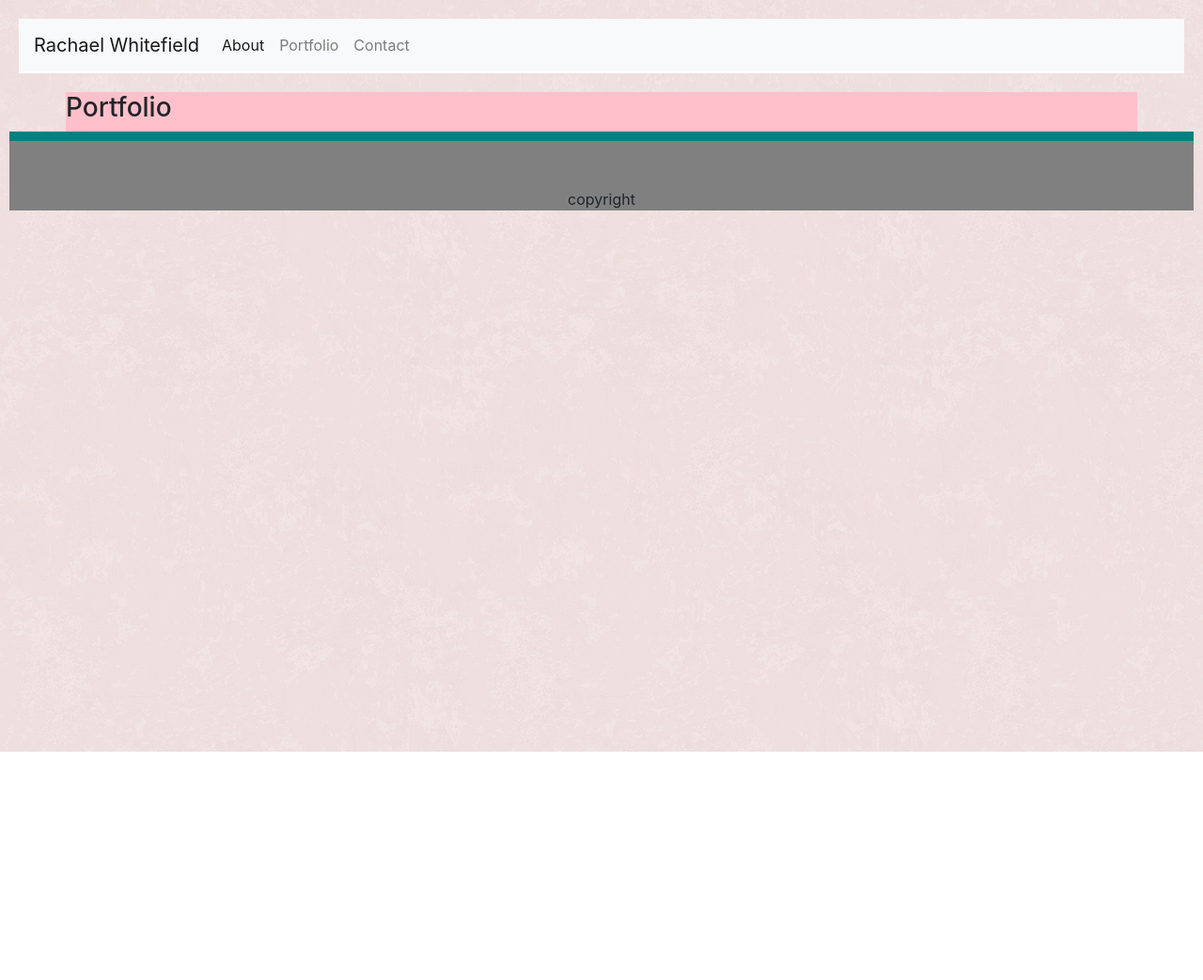
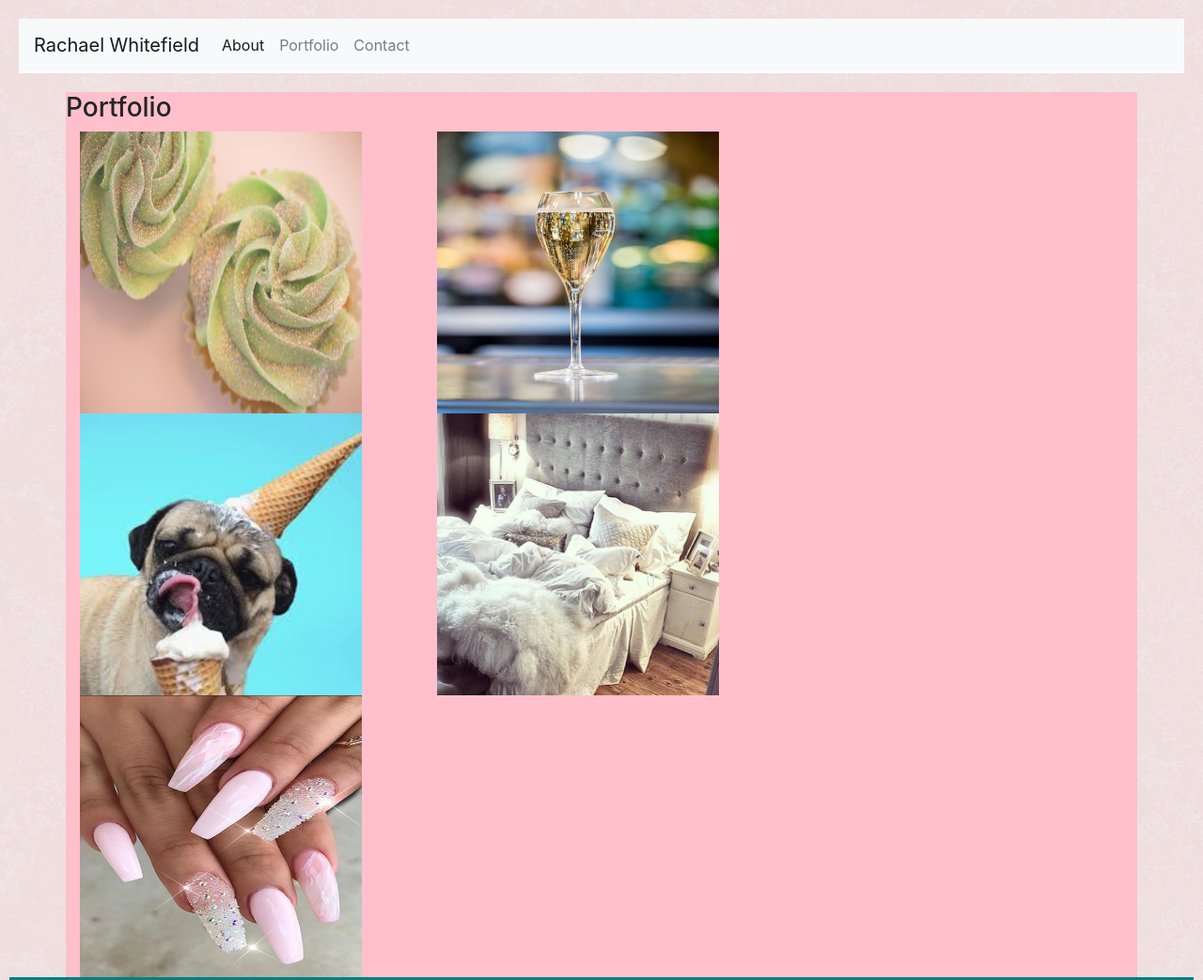
Before and after one commit to RachaelWhitefield/Bootstrap-Portfolio, a plain HTML site: page portfolio.html in a window 1280 px wide. Shown: the top 1043 px of the page at 94% size. Before the commit the page ends 800 px from the top, so only its background shows below. Drawn offline with nearby package versions, Linux system fonts and the light colour scheme.

Commit message:
resized photos

```diff
--- a/portfolio.html
+++ b/portfolio.html
@@ -40,9 +40,40 @@
             <h3>Portfolio</h3>
         </div>
         <div class="row">
-            <div class="column-md-4"></div>
+
+            <div class="col-md-4">
+                <div class="portpics">
+                    <img src="swirly-cupcakes-royalty-free-image-1033630770-1545064641.jpg">
+                </div>
+            </div>
+            <div class="col-md-4">
+                <div class="portpics">
+                    <img src="glass-of-Champagne-copy-2-426x640.jpg">
+                </div>
+            </div>
+        </div>
+        <div class="row">
+            <div class="col-md-4">
+                <div class="portpics">
+                    <img src="pug.jpg">
+                </div>
+            </div>
+            <div class="col-md-4">
+                <div class="portpics">
+                    <img src="comfy bed.jpg">
+                </div>
+            </div>
+        </div>
+        <div class="row">
+            <div class="col-md-4">
+                <div class="portpics">
+                    <img src="coffin-nails-nailsandbeautyloungebrandon-1532631334.png">
+                </div>
+            </div>
         </div>
     </div>
+
+
     <div class="footer">
         <div class="footer-body">
             copyright
--- a/style.css
+++ b/style.css
@@ -11,6 +11,11 @@ body {
     background-color: pink;
 }
 
+img {
+    height: 300px;
+    width: 300px;
+}
+
 .footer {
     background-color: gray;
     padding-top: 50px;
```
